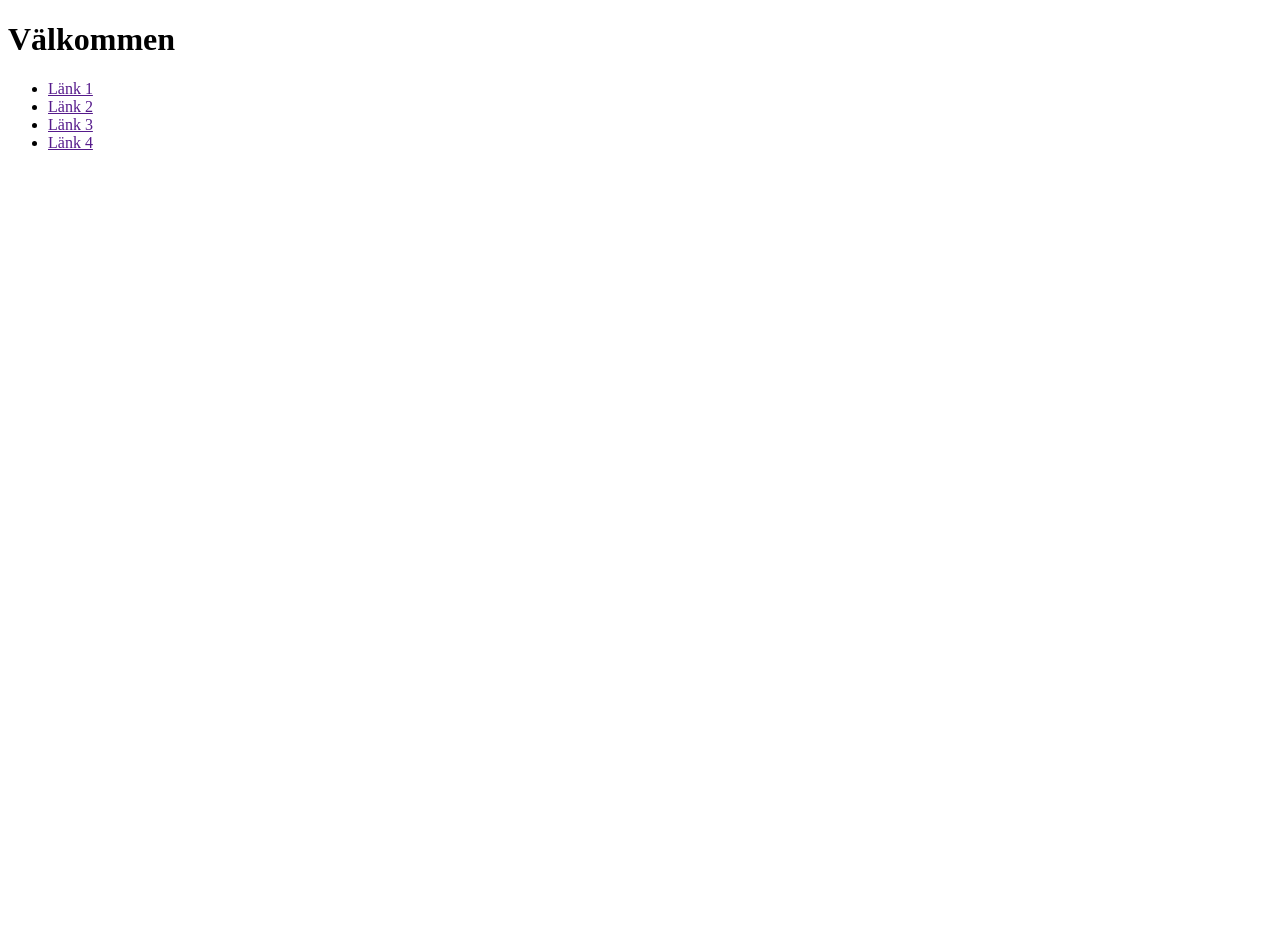
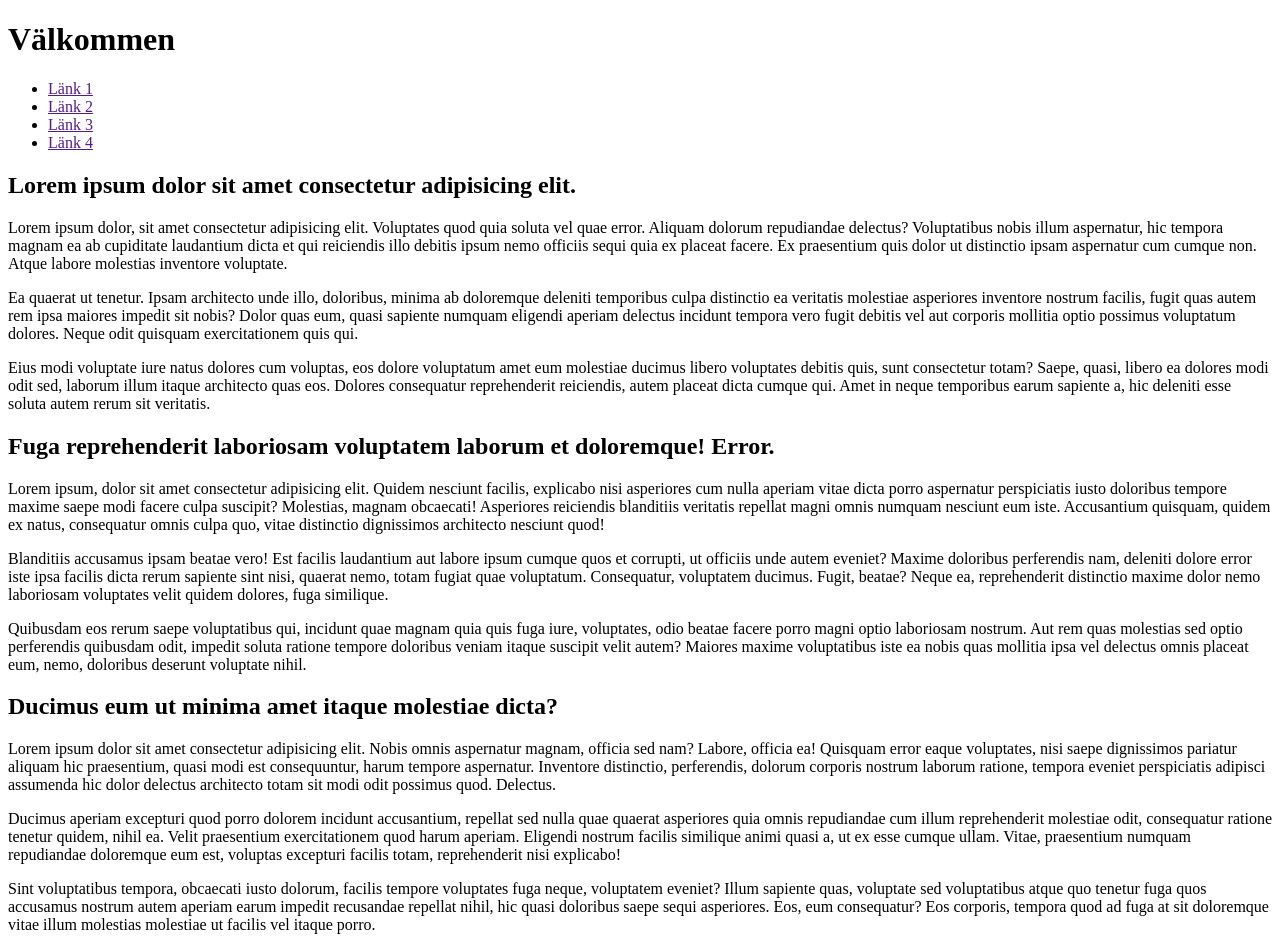
Before and after one commit to nadiagodocito-spec/Webbtest, a plain HTML site: page index.html in a window 1280 px wide. Before the commit the page ends 800 px from the top, so only its background shows below. Drawn offline with Linux system fonts and the light colour scheme.

Commit message:
Skapade main-delen

```diff
--- a/index.html
+++ b/index.html
@@ -18,7 +18,105 @@
         </ul>
       </nav>
     </header>
-    <main></main>
+    <main>
+      <article>
+        <section>
+          <h2>Lorem ipsum dolor sit amet consectetur adipisicing elit.</h2>
+          <p>
+            Lorem ipsum dolor, sit amet consectetur adipisicing elit. Voluptates
+            quod quia soluta vel quae error. Aliquam dolorum repudiandae
+            delectus? Voluptatibus nobis illum aspernatur, hic tempora magnam ea
+            ab cupiditate laudantium dicta et qui reiciendis illo debitis ipsum
+            nemo officiis sequi quia ex placeat facere. Ex praesentium quis
+            dolor ut distinctio ipsam aspernatur cum cumque non. Atque labore
+            molestias inventore voluptate.
+          </p>
+          <p>
+            Ea quaerat ut tenetur. Ipsam architecto unde illo, doloribus, minima
+            ab doloremque deleniti temporibus culpa distinctio ea veritatis
+            molestiae asperiores inventore nostrum facilis, fugit quas autem rem
+            ipsa maiores impedit sit nobis? Dolor quas eum, quasi sapiente
+            numquam eligendi aperiam delectus incidunt tempora vero fugit
+            debitis vel aut corporis mollitia optio possimus voluptatum dolores.
+            Neque odit quisquam exercitationem quis qui.
+          </p>
+          <p>
+            Eius modi voluptate iure natus dolores cum voluptas, eos dolore
+            voluptatum amet eum molestiae ducimus libero voluptates debitis
+            quis, sunt consectetur totam? Saepe, quasi, libero ea dolores modi
+            odit sed, laborum illum itaque architecto quas eos. Dolores
+            consequatur reprehenderit reiciendis, autem placeat dicta cumque
+            qui. Amet in neque temporibus earum sapiente a, hic deleniti esse
+            soluta autem rerum sit veritatis.
+          </p>
+        </section>
+        <section>
+          <h2>
+            Fuga reprehenderit laboriosam voluptatem laborum et doloremque!
+            Error.
+          </h2>
+          <p>
+            Lorem ipsum, dolor sit amet consectetur adipisicing elit. Quidem
+            nesciunt facilis, explicabo nisi asperiores cum nulla aperiam vitae
+            dicta porro aspernatur perspiciatis iusto doloribus tempore maxime
+            saepe modi facere culpa suscipit? Molestias, magnam obcaecati!
+            Asperiores reiciendis blanditiis veritatis repellat magni omnis
+            numquam nesciunt eum iste. Accusantium quisquam, quidem ex natus,
+            consequatur omnis culpa quo, vitae distinctio dignissimos architecto
+            nesciunt quod!
+          </p>
+          <p>
+            Blanditiis accusamus ipsam beatae vero! Est facilis laudantium aut
+            labore ipsum cumque quos et corrupti, ut officiis unde autem
+            eveniet? Maxime doloribus perferendis nam, deleniti dolore error
+            iste ipsa facilis dicta rerum sapiente sint nisi, quaerat nemo,
+            totam fugiat quae voluptatum. Consequatur, voluptatem ducimus.
+            Fugit, beatae? Neque ea, reprehenderit distinctio maxime dolor nemo
+            laboriosam voluptates velit quidem dolores, fuga similique.
+          </p>
+          <p>
+            Quibusdam eos rerum saepe voluptatibus qui, incidunt quae magnam
+            quia quis fuga iure, voluptates, odio beatae facere porro magni
+            optio laboriosam nostrum. Aut rem quas molestias sed optio
+            perferendis quibusdam odit, impedit soluta ratione tempore doloribus
+            veniam itaque suscipit velit autem? Maiores maxime voluptatibus iste
+            ea nobis quas mollitia ipsa vel delectus omnis placeat eum, nemo,
+            doloribus deserunt voluptate nihil.
+          </p>
+        </section>
+        <section>
+          <h2>Ducimus eum ut minima amet itaque molestiae dicta?</h2>
+          <p>
+            Lorem ipsum dolor sit amet consectetur adipisicing elit. Nobis omnis
+            aspernatur magnam, officia sed nam? Labore, officia ea! Quisquam
+            error eaque voluptates, nisi saepe dignissimos pariatur aliquam hic
+            praesentium, quasi modi est consequuntur, harum tempore aspernatur.
+            Inventore distinctio, perferendis, dolorum corporis nostrum laborum
+            ratione, tempora eveniet perspiciatis adipisci assumenda hic dolor
+            delectus architecto totam sit modi odit possimus quod. Delectus.
+          </p>
+          <p>
+            Ducimus aperiam excepturi quod porro dolorem incidunt accusantium,
+            repellat sed nulla quae quaerat asperiores quia omnis repudiandae
+            cum illum reprehenderit molestiae odit, consequatur ratione tenetur
+            quidem, nihil ea. Velit praesentium exercitationem quod harum
+            aperiam. Eligendi nostrum facilis similique animi quasi a, ut ex
+            esse cumque ullam. Vitae, praesentium numquam repudiandae doloremque
+            eum est, voluptas excepturi facilis totam, reprehenderit nisi
+            explicabo!
+          </p>
+          <p>
+            Sint voluptatibus tempora, obcaecati iusto dolorum, facilis tempore
+            voluptates fuga neque, voluptatem eveniet? Illum sapiente quas,
+            voluptate sed voluptatibus atque quo tenetur fuga quos accusamus
+            nostrum autem aperiam earum impedit recusandae repellat nihil, hic
+            quasi doloribus saepe sequi asperiores. Eos, eum consequatur? Eos
+            corporis, tempora quod ad fuga at sit doloremque vitae illum
+            molestias molestiae ut facilis vel itaque porro.
+          </p>
+        </section>
+      </article>
+    </main>
     <aside></aside>
     <footer></footer>
   </body>
```
